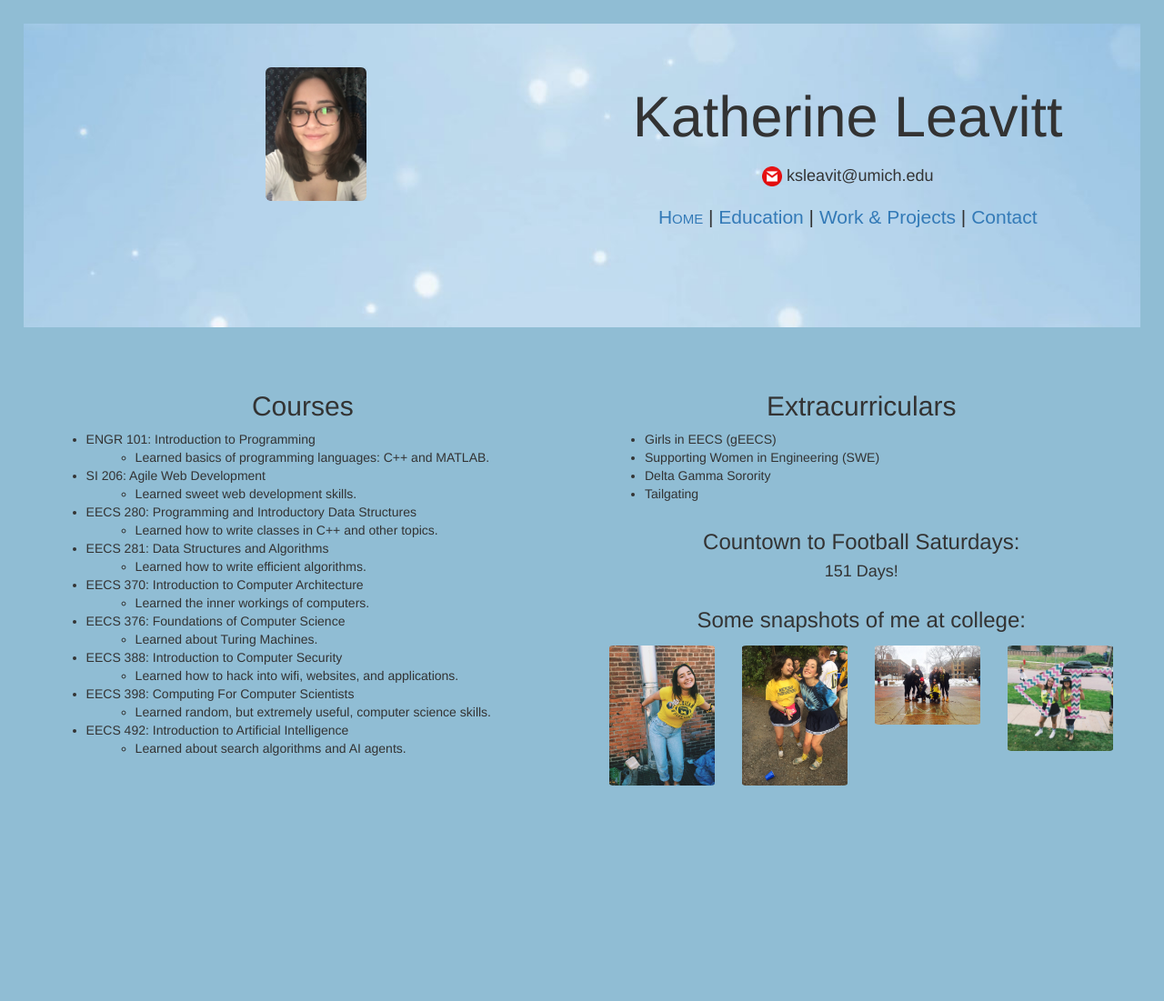
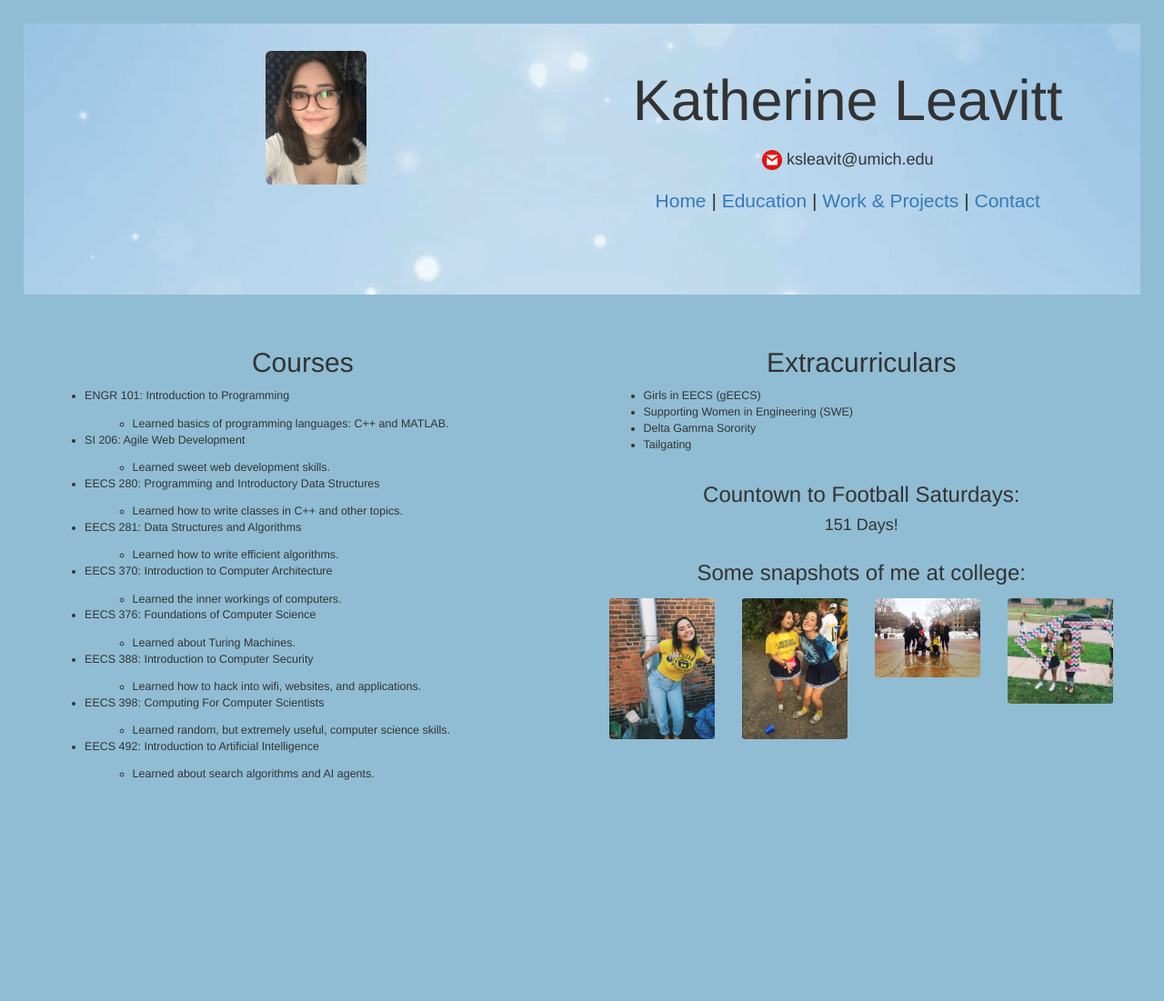
Before and after one commit to katherineleavitt/SI206-portfolio, a Python web app: template templates/education.html in a window 1280 px wide. Shown: the top 1101 px of the page at 91% size. Run offline with Jinja, Linux system fonts and the light colour scheme; the template is opened without the code that fills it, so the values that code supplies are empty; some libraries are stand-ins or nearby versions.

Commit message:
final commit

```diff
--- a/static/style.css
+++ b/static/style.css
@@ -4,7 +4,7 @@ html body {
 
 body {
     padding: 2%;
-    font-size: 100%;
+    font-size: 125%;
     margin: 0 0 100px;
     text-align: center;
     position: absolute;
@@ -196,10 +204,16 @@ header {
     .noJumbotron {
         display: block;
     }
-    .active {
-        font-variant: small-caps;
+
+    #meagain {
+        width: 20%;
+        display: inline-block;
+        vertical-align: middle;
     }
 
+    #gmailagain {
+        width: 4%;
+    }
 
 }
 
--- a/templates/contacted.html
+++ b/templates/contacted.html
@@ -1,9 +1,7 @@
 {% extends "templates/index.html" %}
 {% block content %}
     {% if pass == 'ktroxmysox' %}
-    	<h3>
-        I lied, there is no secret!
-		</h3>
+    	<h3>I lied, there is no secret!</h3>
     {%else%}
         Bad credentials.  Try again.
         <form action = "/contact" method = "post">
--- a/templates/education.html
+++ b/templates/education.html
@@ -18,38 +18,47 @@
 		<h2>Courses</h2>
 		<ul>
 			<li>ENGR 101: Introduction to Programming</li>
+			<li style="list-style-type:none">
 				<ul>
 					<li>Learned basics of programming languages: C++ and MATLAB.</li>
 				</ul>
 			<li>SI 206: Agile Web Development</li>
+			<li style="list-style-type:none">
 				<ul>
 					<li>Learned sweet web development skills.</li>
 				</ul>
 			<li>EECS 280: Programming and Introductory Data Structures</li>
+			<li style="list-style-type:none">
 				<ul>
 					<li>Learned how to write classes in C++ and other topics.</li>
 				</ul>
 			<li>EECS 281: Data Structures and Algorithms</li>
+			<li style="list-style-type:none">
 				<ul>
 					<li>Learned how to write efficient algorithms.</li>
 				</ul>
 			<li>EECS 370: Introduction to Computer Architecture</li>
+			<li style="list-style-type:none">
 				<ul>
 					<li>Learned the inner workings of computers.</li>
 				</ul>
 			<li>EECS 376: Foundations of Computer Science</li>
+			<li style="list-style-type:none">
 				<ul>
 					<li>Learned about Turing Machines.</li>
 				</ul>
 			<li>EECS 388: Introduction to Computer Security</li>
+			<li style="list-style-type:none">
 				<ul>
 					<li>Learned how to hack into wifi, websites, and applications.</li>
 				</ul>
 			<li>EECS 398: Computing For Computer Scientists</li>
+			<li style="list-style-type:none">
 				<ul>
 					<li>Learned random, but extremely useful, computer science skills.</li>
 				</ul>
 			<li>EECS 492: Introduction to Artificial Intelligence</li>
+			<li style="list-style-type:none">
 				<ul>
 					<li>Learned about search algorithms and AI agents.</li>
 				</ul>
--- a/templates/home.html
+++ b/templates/home.html
@@ -54,7 +54,5 @@
 
 
 
-			    </div>
-
-			    </div>
+			</div>
 {%endblock%}
--- a/templates/index.html
+++ b/templates/index.html
@@ -2,11 +2,10 @@
 <html lang="en">
 	<head>
 		<title>Katherine Leavitt's Portfolio</title>
-	    <link rel="stylesheet" type="text/css" href="static/style.css"/>
 	    <meta name="viewport" content="width=device-width, initial-scale=1">
 	    <link rel="stylesheet" href="http://maxcdn.bootstrapcdn.com/bootstrap/3.3.6/css/bootstrap.min.css">
+	    <link rel="stylesheet" type="text/css" href="static/style.css"/>
   		<script src="https://ajax.googleapis.com/ajax/libs/jquery/1.12.0/jquery.min.js"></script>
-  		<script src="http://maxcdn.bootstrapcdn.com/bootstrap/3.3.6/js/bootstrap.min.js"></script>
 		<meta charset = "UTF-8">
 		{% block javas %}
 		{% endblock %}
@@ -48,17 +47,18 @@
 					<a href="work">Work &amp; Projects</a>  |
 					<a href="contact">Contact</a></p>
 			  </div>
+			</nav>
 		</div>
 		<div class="noJumbotron">
 	  		<div class="col-sm-12 col-md-6">
-  				<img src="static/me.jpg" alt="me" class="img-rounded" id="me">
+  				<img src="static/me.jpg" alt="me" class="img-rounded" id="meagain">
 			</div>
 	  		<div class="col-sm-12 col-md-6">
 	  			<h1>Katherine Leavitt</h1>
 	  		</div>
 	 		<div class="col-sm-12 col-md-6">
 	  			<h4><a href="mailto:ksleavit@umich.edu">
-					<img src="static/gmail-icon.png" alt="gmail" id="gmail"/></a>
+					<img src="static/gmail-icon.png" alt="gmail" id="gmailagain"/></a>
 				ksleavit@umich.edu</h4>
 		  	</div>
 
@@ -69,8 +69,9 @@
 					<a href="work">Work &amp; Projects</a>  |
 					<a href="contact">Contact</a></p>
 			  </div>
+			</nav>
 		</div>
-			</nav>
+
 			<div class="dropdown">
 				<button onclick="myFunction()" class="dropbtn img-rounded">&#9776; Menu</button>
 				  <div id="myDropdown" class="dropdown-content img-rounded">
--- a/templates/work.html
+++ b/templates/work.html
@@ -1,11 +1,12 @@
 {% extends "templates/index.html" %}
 {% block content %}
-	<div class="work">
+<div class="work">
 	<h2>Work</h2>
 	<div class="col-sm-12 col-md-6">
 	<h5>University of Michigan Office of Development (Ann Arbor, MI)</h5>
 	<ul>
 		<li>Talent Manager at the Michigan Telefund</li>
+		<li style="list-style-type:none">
 		<ul>
 			<li>Recruit, interview, hire, and train new employees for Telefund</li>
 			<li>Train and lead current student callers, supervisors, and managers on professional development skills and importance of philanthropy</li>
@@ -18,6 +19,7 @@
 	<h5>L.A. Art Exchange (Los Angeles, CA)</h5>
 	<ul>
 		<li>Business Intern</li>
+		<li style="list-style-type:none">
 		<ul>
 			<li>Shadowed small business owner and worked to improve business strategies</li>
 			<li>Revamped and developed guidelines for office, accounting, and marketing procedures</li>
```
Also changed, not shown: other parts of static/style.css (+36 -10 lines).
